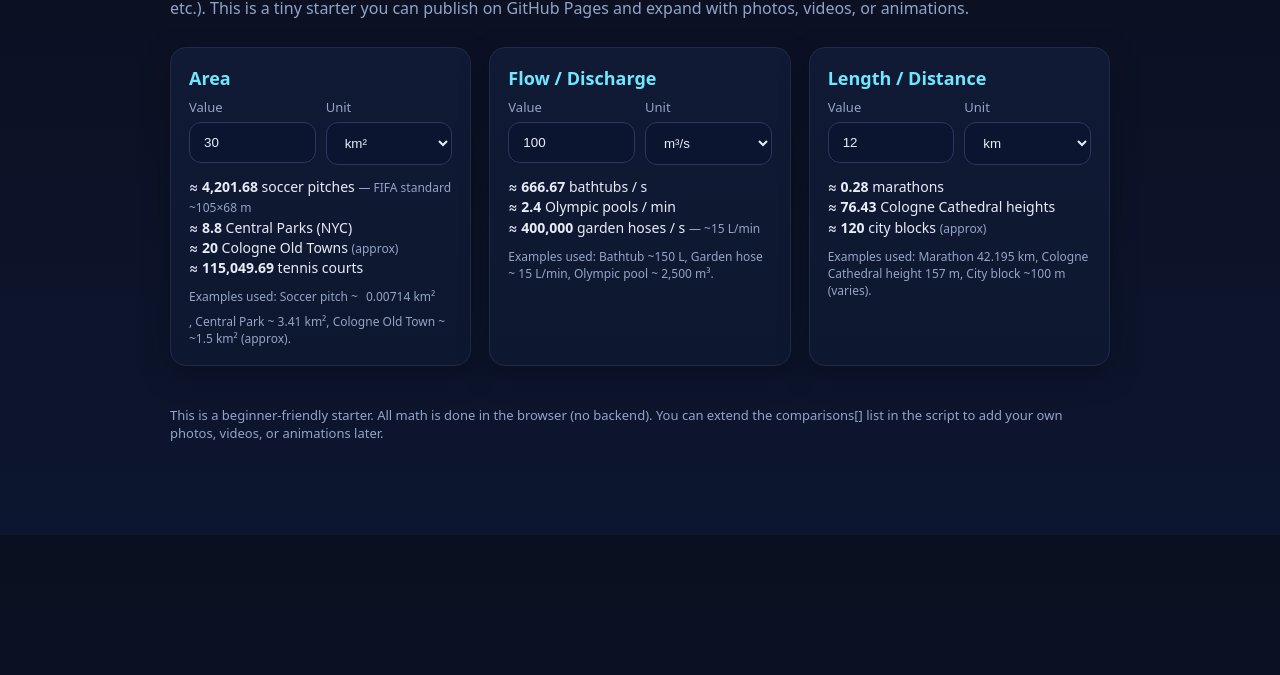
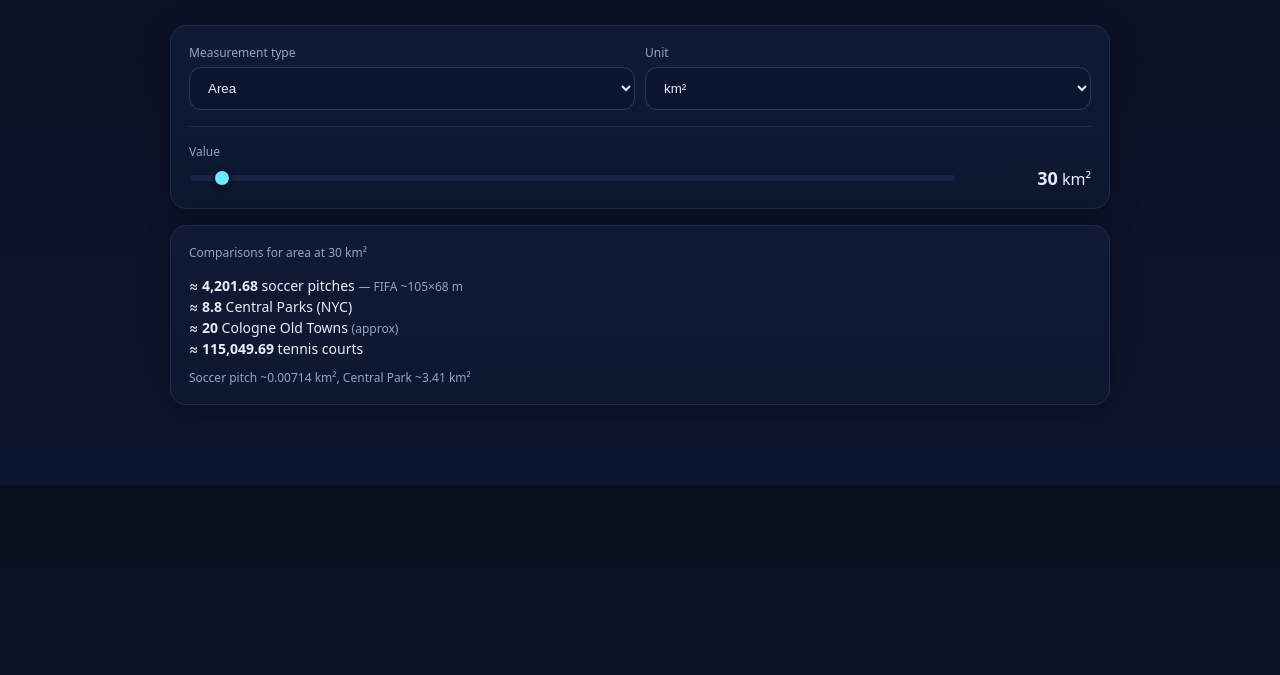
Before and after one commit to rjvives/getyourdimensionsright, a plain HTML site: page index.html in a window 1280 px wide. Shown: the part 125-800 px from the top of the page. Drawn offline with Linux system fonts and the light colour scheme.

Commit message:
Update index.html

```diff
--- a/index.html
+++ b/index.html
@@ -3,7 +3,7 @@
 <head>
   <meta charset="utf-8" />
   <meta name="viewport" content="width=device-width, initial-scale=1" />
-  <title>Measure Mapper · MVP</title>
+  <title>Measure Mapper · MVP v2</title>
   <style>
     :root { --bg:#0b1020; --card:#121a36; --ink:#e6edf7; --muted:#93a4c6; --accent:#6ee7ff; }
     * { box-sizing: border-box; }
@@ -11,100 +11,69 @@
     .wrap { max-width: 980px; margin: 0 auto; padding: 32px 20px 80px; }
     h1 { font-size: clamp(28px, 4vw, 44px); margin: 0 0 8px; letter-spacing: -0.02em; }
     p.lead { color: var(--muted); margin: 0 0 28px; }
-    .grid { display: grid; grid-template-columns: repeat(auto-fit, minmax(280px,1fr)); gap: 18px; }
+
     .card { background: linear-gradient(180deg,#111a34,#0e1730); border: 1px solid #1f2a4a; border-radius: 16px; padding: 18px; box-shadow: 0 10px 30px rgba(0,0,0,.25); }
-    .card h2 { font-size: 18px; margin: 0 0 8px; color: var(--accent); }
-    label { display: block; font-size: 13px; color: var(--muted); margin-bottom: 6px; }
-    input, select { width: 100%; padding: 12px 14px; border-radius: 12px; border: 1px solid #2a375f; background: #0c1530; color: var(--ink); outline: none; }
-    input:focus, select:focus { border-color: var(--accent); box-shadow: 0 0 0 3px rgba(110,231,255,.15); }
-    .result { margin-top: 12px; font-size: 14px; line-height: 1.45; }
-    .pill { display:inline-block; padding: 6px 10px; border-radius: 999px; background:#0b213d; border:1px solid #1f365c; font-size:12px; color:#b5c7eb; margin-right:6px; }
-    .examples { margin-top: 10px; display:flex; flex-wrap: wrap; gap:8px; }
+    .row { display:flex; gap:10px; align-items: center; }
+    .row > * { flex: 1; }
+    label { display: block; font-size: 12px; color: var(--muted); margin-bottom: 6px; }
+    select { width: 100%; padding: 12px 14px; border-radius: 12px; border: 1px solid #2a375f; background: #0c1530; color: var(--ink); outline: none; }
+    select:focus { border-color: var(--accent); box-shadow: 0 0 0 3px rgba(110,231,255,.15); }
+
+    .slider-row { display:flex; align-items:center; gap:14px; }
+    input[type="range"] { flex: 1; appearance: none; height: 6px; background: #1a2546; border-radius: 999px; outline: none; }
+    input[type="range"]::-webkit-slider-thumb { -webkit-appearance: none; appearance: none; width: 18px; height: 18px; border-radius: 50%; background: var(--accent); border: 2px solid #0a132b; box-shadow: 0 2px 6px rgba(0,0,0,.35); }
+    input[type="range"]::-moz-range-thumb { width: 18px; height: 18px; border-radius: 50%; background: var(--accent); border: 2px solid #0a132b; }
+
+    .value-pill { min-width: 120px; text-align: right; font-variant-numeric: tabular-nums; }
+    .value-pill b { font-size: 18px; }
     .muted { color: var(--muted); }
-    .footer { margin-top: 40px; font-size: 13px; color: var(--muted); }
-    .row { display:flex; gap:10px; }
-    .row > * { flex: 1; }
+
+    .result { margin-top: 14px; font-size: 14px; line-height: 1.5; }
+    .small { font-size: 12px; }
     .hr { height: 1px; background: #1f2a4a; margin: 16px 0; border: 0; }
-    .small { font-size: 12px; }
   </style>
 </head>
 <body>
   <div class="wrap">
-    <h1>Measure Mapper <span class="pill">MVP</span></h1>
-    <p class="lead">Type a measurement and instantly get human-friendly comparisons (football fields, Olympic pools, garden hoses, city blocks, etc.).
-      This is a tiny starter you can publish on GitHub Pages and expand with photos, videos, or animations.</p>
+    <h1>Measure Mapper <span class="small muted">MVP v2</span></h1>
+    <p class="lead">Now showing <b>one measurement type at a time</b>. Pick a type, choose its unit, and drag the horizontal slider to set the value.</p>
 
-    <div class="grid">
-      <!-- AREA CARD -->
-      <section class="card" id="areaCard">
-        <h2>Area</h2>
+    <!-- CONTROLS: TYPE & UNIT -->
+    <section class="card" style="margin-bottom:16px;">
       <div class="row">
         <div>
-            <label>Value</label>
-            <input id="areaValue" type="number" min="0" step="any" placeholder="e.g. 30" value="30" />
+          <label>Measurement type</label>
+          <select id="typeSelect">
+            <option value="area" selected>Area</option>
+            <option value="flow">Flow / Discharge</option>
+            <option value="length">Length / Distance</option>
+          </select>
         </div>
         <div>
           <label>Unit</label>
-            <select id="areaUnit">
-              <option value="km2" selected>km²</option>
-              <option value="m2">m²</option>
-              <option value="ha">hectares</option>
-              <option value="mi2">square miles</option>
-            </select>
+          <select id="unitSelect"></select>
         </div>
       </div>
-        <div class="result" id="areaResult"></div>
-        <div class="examples small muted">Examples used: Soccer pitch ~ <span id="pitchArea">0.00714 km²</span>, Central Park ~ 3.41 km², Cologne Old Town ~ ~1.5 km² (approx).</div>
+      <div class="hr"></div>
+      <div>
+        <label class="muted">Value</label>
+        <div class="slider-row">
+          <input id="valueSlider" type="range" min="0" max="100" step="1" value="30" />
+          <div class="value-pill"><b id="valueReadout">30</b> <span id="unitReadout">km²</span></div>
+        </div>
+      </div>
     </section>
 
-      <!-- FLOW CARD -->
-      <section class="card" id="flowCard">
-        <h2>Flow / Discharge</h2>
-        <div class="row">
-          <div>
-            <label>Value</label>
-            <input id="flowValue" type="number" min="0" step="any" placeholder="e.g. 100" value="100" />
-          </div>
-          <div>
-            <label>Unit</label>
-            <select id="flowUnit">
-              <option value="m3s" selected>m³/s</option>
-              <option value="ls">L/s</option>
-              <option value="ft3s">ft³/s</option>
-            </select>
-          </div>
-        </div>
-        <div class="result" id="flowResult"></div>
-        <div class="examples small muted">Examples used: Bathtub ~150 L, Garden hose ~ 15 L/min, Olympic pool ~ 2,500 m³.</div>
-      </section>
-
-      <!-- LENGTH CARD -->
-      <section class="card" id="lengthCard">
-        <h2>Length / Distance</h2>
-        <div class="row">
-          <div>
-            <label>Value</label>
-            <input id="lengthValue" type="number" min="0" step="any" placeholder="e.g. 12" value="12" />
-          </div>
-          <div>
-            <label>Unit</label>
-            <select id="lengthUnit">
-              <option value="km" selected>km</option>
-              <option value="m">m</option>
-              <option value="mi">miles</option>
-            </select>
-          </div>
-        </div>
-        <div class="result" id="lengthResult"></div>
-        <div class="examples small muted">Examples used: Marathon 42.195 km, Cologne Cathedral height 157 m, City block ~100 m (varies).</div>
+    <!-- RESULTS -->
+    <section class="card">
+      <div id="resultHeading" class="small muted" style="margin-bottom:8px;">Comparisons</div>
+      <div id="resultBox" class="result"></div>
+      <div id="examplesNote" class="small muted" style="margin-top:10px;"></div>
     </section>
   </div>
 
-    <p class="footer">This is a beginner-friendly starter. All math is done in the browser (no backend). You can extend the <span class="muted">comparisons[]</span> list in the script to add your own photos, videos, or animations later.</p>
-  </div>
-
   <script>
-    // --- CONSTANTS & COMPARISON LIBRARY ---
+    // --- CONSTANTS ---
     const K = {
       // Areas in m^2
       KM2: 1_000_000,
@@ -114,14 +83,14 @@
       KM: 1_000,
       MI_TO_M: 1609.344,
       // Flow
-      M3S: 1, // base
       L_TO_M3: 1/1000,
       FT3_TO_M3: 0.028316846592,
     };
 
+    // --- LIBRARY ---
     const comparisons = {
       area: [
-        { id:"soccer_pitch", label:"soccer pitches", area_m2: 105*68, note:"FIFA standard ~105×68 m" },
+        { id:"soccer_pitch", label:"soccer pitches", area_m2: 105*68, note:"FIFA ~105×68 m" },
         { id:"central_park", label:"Central Parks (NYC)", area_m2: 3.41*K.KM2 },
         { id:"cologne_oldtown", label:"Cologne Old Towns", area_m2: 1.5*K.KM2, approx:true },
         { id:"tennis_court", label:"tennis courts", area_m2: 23.77*10.97 },
@@ -138,83 +107,132 @@
       ]
     };
 
+    // Unit catalogs per type (label + to-base converters) and slider presets
+    const unitCfg = {
+      area: {
+        units: [
+          { id:'km2', label:'km²', toM2:v=>v*K.KM2, fromM2:v=>v/K.KM2, slider:{min:0, max:1000, step:1, start:30} },
+          { id:'ha', label:'hectares', toM2:v=>v*K.HECTARE, fromM2:v=>v/K.HECTARE, slider:{min:0, max:100000, step:10, start:3000} },
+          { id:'m2', label:'m²', toM2:v=>v, fromM2:v=>v, slider:{min:0, max:5_000_000, step:1000, start:3_000_000} },
+          { id:'mi2', label:'mi²', toM2:v=>v*K.MI2_TO_M2, fromM2:v=>v/K.MI2_TO_M2, slider:{min:0, max:400, step:1, start:12} },
+        ],
+        examples:"Soccer pitch ~0.00714 km², Central Park ~3.41 km²",
+      },
+      flow: {
+        units: [
+          { id:'m3s', label:'m³/s', toM3s:v=>v, fromM3s:v=>v, slider:{min:0, max:5000, step:1, start:100} },
+          { id:'ls', label:'L/s', toM3s:v=>v*K.L_TO_M3, fromM3s:v=>v/K.L_TO_M3, slider:{min:0, max:500000, step:10, start:100000} },
+          { id:'ft3s', label:'ft³/s', toM3s:v=>v*K.FT3_TO_M3, fromM3s:v=>v/K.FT3_TO_M3, slider:{min:0, max:200000, step:10, start:3500} },
+        ],
+        examples:"Bathtub ~150 L, Garden hose ~15 L/min, Olympic pool ~2,500 m³",
+      },
+      length: {
+        units: [
+          { id:'km', label:'km', toM:v=>v*K.KM, fromM:v=>v/K.KM, slider:{min:0, max:1000, step:1, start:12} },
+          { id:'m', label:'m', toM:v=>v, fromM:v=>v, slider:{min:0, max:1_000_000, step:1, start:12000} },
+          { id:'mi', label:'miles', toM:v=>v*K.MI_TO_M, fromM:v=>v/K.MI_TO_M, slider:{min:0, max:600, step:1, start:7} },
+        ],
+        examples:"Marathon 42.195 km, Cologne Cathedral 157 m",
+      }
+    };
+
+    // --- STATE ---
+    let state = {
+      type: 'area',
+      unit: 'km2',
+      value: 30, // in currently selected unit
+    };
+
     // --- HELPERS ---
     const fmt = (n) => new Intl.NumberFormat(undefined, { maximumFractionDigits: 2 }).format(n);
 
-    // Area conversions to m^2
-    function toM2(value, unit){
-      switch(unit){
-        case 'km2': return value * K.KM2;
-        case 'm2': return value;
-        case 'ha': return value * K.HECTARE;
-        case 'mi2': return value * K.MI2_TO_M2;
-        default: return NaN;
+    function populateUnits(){
+      const uSel = document.getElementById('unitSelect');
+      uSel.innerHTML = '';
+      for(const u of unitCfg[state.type].units){
+        const opt = document.createElement('option');
+        opt.value = u.id; opt.textContent = u.label; if(u.id === state.unit) opt.selected = true;
+        uSel.appendChild(opt);
       }
     }
 
-    // Flow conversions to m^3/s
-    function toM3s(value, unit){
-      switch(unit){
-        case 'm3s': return value;
-        case 'ls': return value * K.L_TO_M3; // L/s -> m^3/s
-        case 'ft3s': return value * K.FT3_TO_M3; // ft^3/s -> m^3/s
-        default: return NaN;
+    function applySliderPreset(){
+      const cfg = unitCfg[state.type].units.find(u=>u.id===state.unit);
+      const slider = document.getElementById('valueSlider');
+      slider.min = cfg.slider.min; slider.max = cfg.slider.max; slider.step = cfg.slider.step;
+      if(state.value === null || state.value === undefined){ state.value = cfg.slider.start; }
+      slider.value = state.value;
+      document.getElementById('valueReadout').textContent = fmt(state.value);
+      document.getElementById('unitReadout').textContent = cfg.label;
+    }
+
+    function render(){
+      // Compute base values and render comparisons
+      const res = [];
+      if(state.type === 'area'){
+        const toM2 = unitCfg.area.units.find(u=>u.id===state.unit).toM2 || (v=>v);
+        const m2 = toM2(state.value);
+        for(const c of comparisons.area){
+          const n = m2 / c.area_m2; res.push(`≈ <b>${fmt(n)}</b> ${c.label}${c.approx? ' <span class=\"small muted\">(approx)</span>':''}${c.note? ` <span class=\"small muted\">— ${c.note}</span>`:''}`);
+        }
+      }
+      if(state.type === 'flow'){
+        const toM3s = unitCfg.flow.units.find(u=>u.id===state.unit).toM3s || (v=>v);
+        const m3s = toM3s(state.value);
+        for(const c of comparisons.flow){
+          if(c.timeScale === 'min'){
+            const perMin = m3s*60 / c.volume_m3; res.push(`≈ <b>${fmt(perMin)}</b> ${c.label}`);
+          } else {
+            const perSec = m3s / c.volume_m3; res.push(`≈ <b>${fmt(perSec)}</b> ${c.label}${c.note? ` <span class=\"small muted\">— ${c.note}</span>`:''}`);
+          }
+        }
+      }
+      if(state.type === 'length'){
+        const toM = unitCfg.length.units.find(u=>u.id===state.unit).toM || (v=>v);
+        const m = toM(state.value);
+        for(const c of comparisons.length){
+          const n = m / c.length_m; res.push(`≈ <b>${fmt(n)}</b> ${c.label}${c.approx? ' <span class=\"small muted\">(approx)</span>':''}`);
         }
       }
 
-    // Length conversions to meters
-    function toMeters(value, unit){
-      switch(unit){
-        case 'km': return value * K.KM;
-        case 'm': return value;
-        case 'mi': return value * K.MI_TO_M;
-        default: return NaN;
-      }
+      document.getElementById('resultBox').innerHTML = res.map(r=>`<div>${r}</div>`).join('');
+      document.getElementById('examplesNote').textContent = unitCfg[state.type].examples;
+      document.getElementById('resultHeading').textContent = `Comparisons for ${state.type} at ${fmt(state.value)} ${document.getElementById('unitReadout').textContent}`;
     }
 
-    // --- RENDERERS ---
-    function renderArea(){
-      const v = parseFloat(document.getElementById('areaValue').value || '0');
-      const u = document.getElementById('areaUnit').value;
-      const m2 = toM2(v, u);
-      const parts = comparisons.area.map(c => {
-        const n = m2 / c.area_m2; // count of the object
-        return `<div>≈ <b>${fmt(n)}</b> ${c.label}${c.approx? ' <span class="small muted">(approx)</span>':''}${c.note? ` <span class="small muted">— ${c.note}</span>`:''}</div>`;
+    // --- EVENT WIRING ---
+    const typeSelect = document.getElementById('typeSelect');
+    const unitSelect = document.getElementById('unitSelect');
+    const slider = document.getElementById('valueSlider');
+
+    typeSelect.addEventListener('change', () => {
+      state.type = typeSelect.value;
+      // set default unit per type
+      state.unit = unitCfg[state.type].units[0].id;
+      state.value = unitCfg[state.type].units[0].slider.start;
+      populateUnits();
+      applySliderPreset();
+      render();
     });
-      document.getElementById('areaResult').innerHTML = parts.join('');
-    }
 
-    function renderFlow(){
-      const v = parseFloat(document.getElementById('flowValue').value || '0');
-      const u = document.getElementById('flowUnit').value;
-      const m3s = toM3s(v, u);
-      const parts = comparisons.flow.map(c => {
-        if(c.timeScale === 'min'){
-          const perMin = m3s*60 / c.volume_m3;
-          return `<div>≈ <b>${fmt(perMin)}</b> ${c.label}</div>`;
-        }
-        const perSec = m3s / c.volume_m3;
-        return `<div>≈ <b>${fmt(perSec)}</b> ${c.label}${c.note? ` <span class="small muted">— ${c.note}</span>`:''}</div>`;
+    unitSelect.addEventListener('change', () => {
+      state.unit = unitSelect.value;
+      // reset value to a sensible start for the new unit
+      state.value = unitCfg[state.type].units.find(u=>u.id===state.unit).slider.start;
+      applySliderPreset();
+      render();
     });
-      document.getElementById('flowResult').innerHTML = parts.join('');
-    }
 
-    function renderLength(){
-      const v = parseFloat(document.getElementById('lengthValue').value || '0');
-      const u = document.getElementById('lengthUnit').value;
-      const m = toMeters(v, u);
-      const parts = comparisons.length.map(c => {
-        const n = m / c.length_m;
-        return `<div>≈ <b>${fmt(n)}</b> ${c.label}${c.approx? ' <span class="small muted">(approx)</span>':''}</div>`;
+    slider.addEventListener('input', () => {
+      state.value = parseFloat(slider.value);
+      document.getElementById('valueReadout').textContent = fmt(state.value);
+      render();
     });
-      document.getElementById('lengthResult').innerHTML = parts.join('');
-    }
 
     // --- INIT ---
-    ['areaValue','areaUnit'].forEach(id => document.getElementById(id).addEventListener('input', renderArea));
-    ['flowValue','flowUnit'].forEach(id => document.getElementById(id).addEventListener('input', renderFlow));
-    ['lengthValue','lengthUnit'].forEach(id => document.getElementById(id).addEventListener('input', renderLength));
-    renderArea(); renderFlow(); renderLength();
+    populateUnits();
+    applySliderPreset();
+    render();
   </script>
 </body>
 </html>
```
Lines whose indentation alone changed are shown as unchanged.
